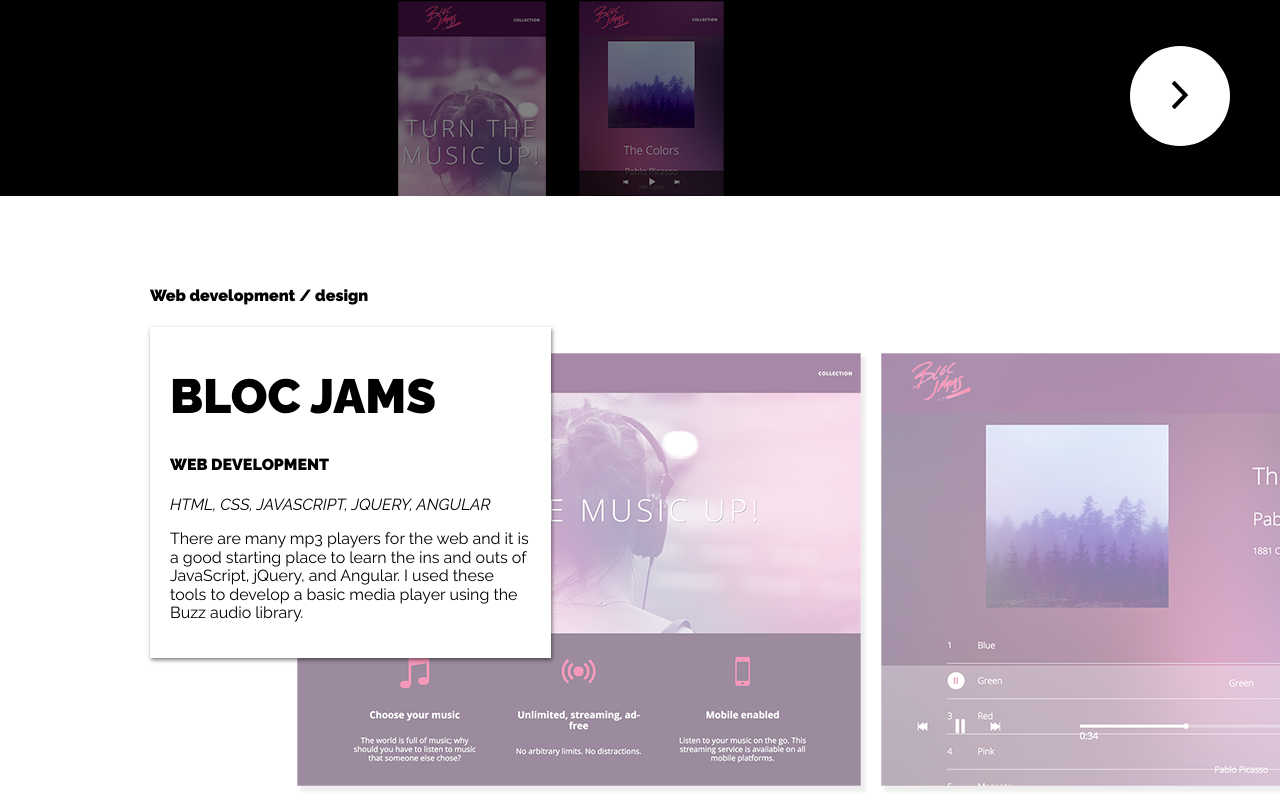
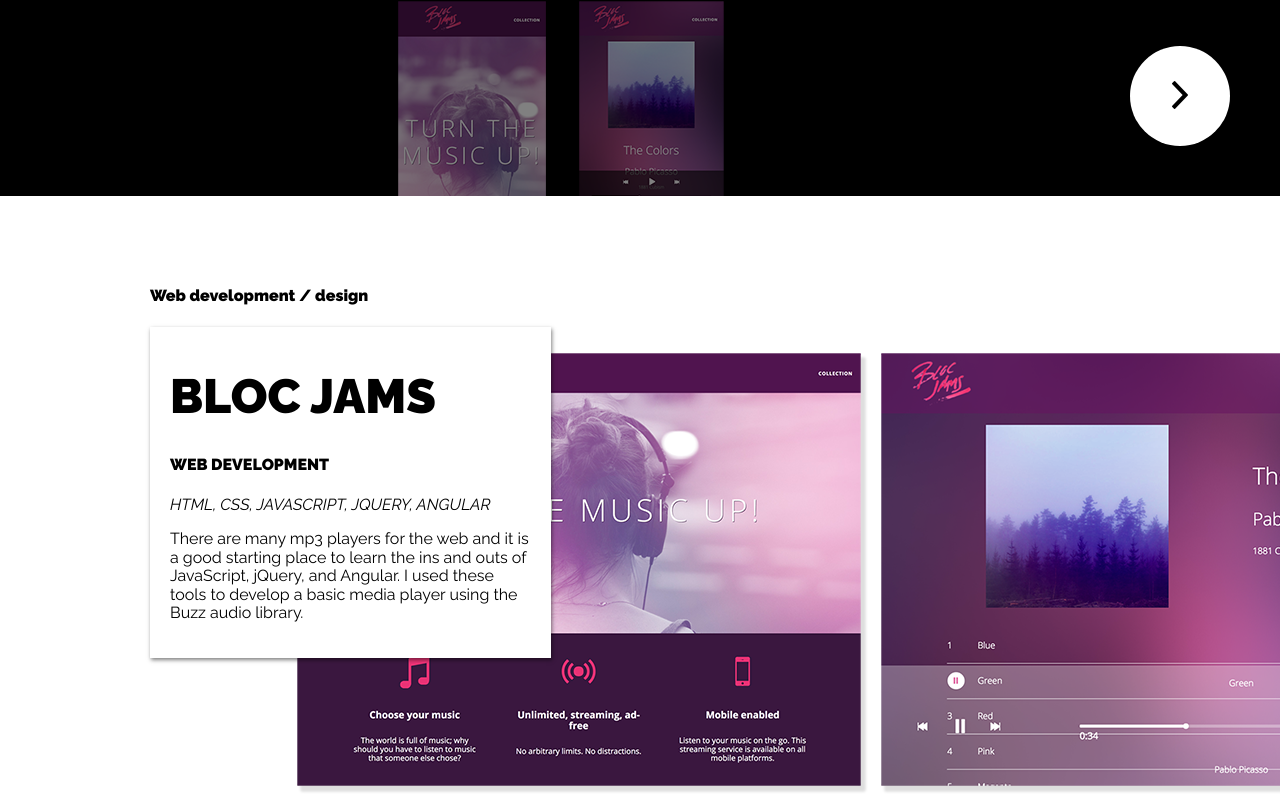
Before and after one commit to ameliagalgon/ameliagalgon.github.io, a plain HTML site: page index.html in a window 1280 px wide. Shown: the part 1404-2204 px from the top of the page. Drawn offline with nearby package versions, Linux system fonts and the light colour scheme.

Commit message:
change background image to be full opacity on a white background

```diff
--- a/styles/main.css
+++ b/styles/main.css
@@ -78,7 +78,7 @@
     background-image: url(../assets/images/bloc-jams_low_opacity.png);
 }
 #second-project{
-    background-image: url(../assets/images/bloc-jams_low_opacity.png);
+    background-image: url(../assets/images/bloc-jams.png);
 }
 #second-project .project-link{
     box-shadow: 1px 2px 4px rgba(0,0,0,0.5);
```
